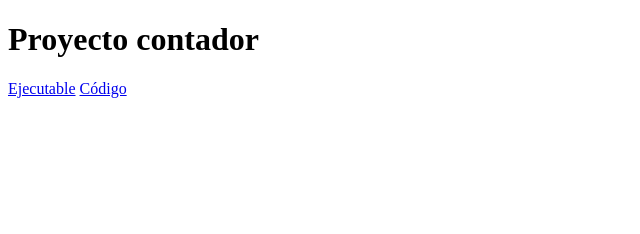
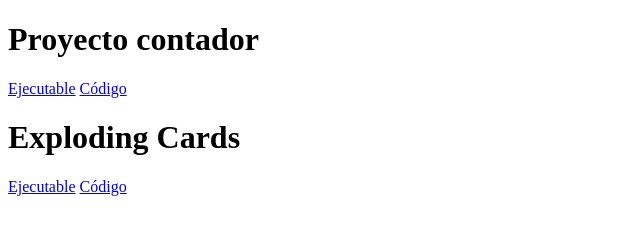
Before and after one commit to mcarvajalv02/portfolio, a plain HTML site: page index.html in a window 1280 px wide. Shown: the whole page, without its empty margins (0-640 px from the left). Drawn offline with Linux system fonts and the light colour scheme.

Commit message:
Update portfolio
I update my portfolio with the exploding cards.

```diff
--- a/index.html
+++ b/index.html
@@ -9,8 +9,14 @@
 	<title>portfolio</title>
 </head>
 <body>
+	<header></header>
+
 	<h1>Proyecto contador</h1>
 	<a href="https://mcarvajalv02.github.io/Tarea1_GestionDeFechas/">Ejecutable</a>
 	<a href="https://github.com/mcarvajalv02/Tarea1_GestionDeFechas">C&oacute;digo</a>
+	<h1>Exploding Cards</h1>
+	<a href="https://mcarvajalv02.github.io/Tarea2_explodigCards/">Ejecutable</a>
+	<a href="https://github.com/mcarvajalv02/Tarea2_explodigCards">C&oacute;digo</a>
+	<footer></footer>
 </body>
 </html>
```
